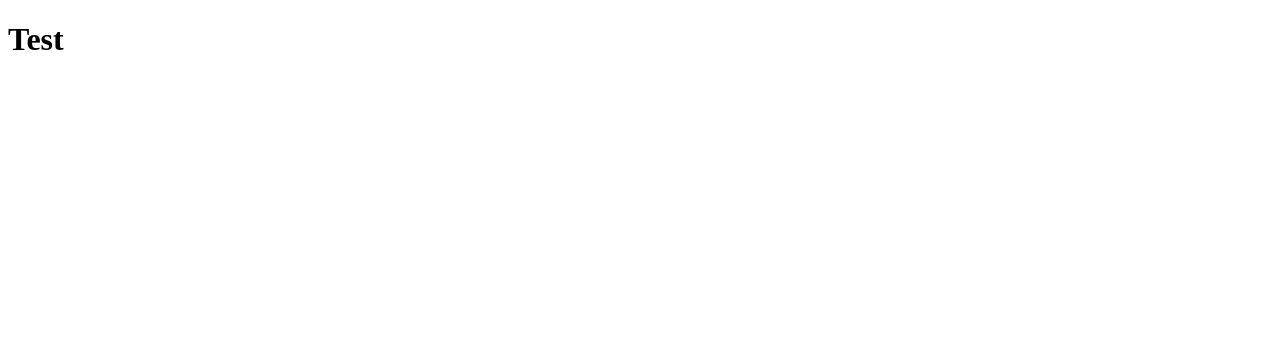
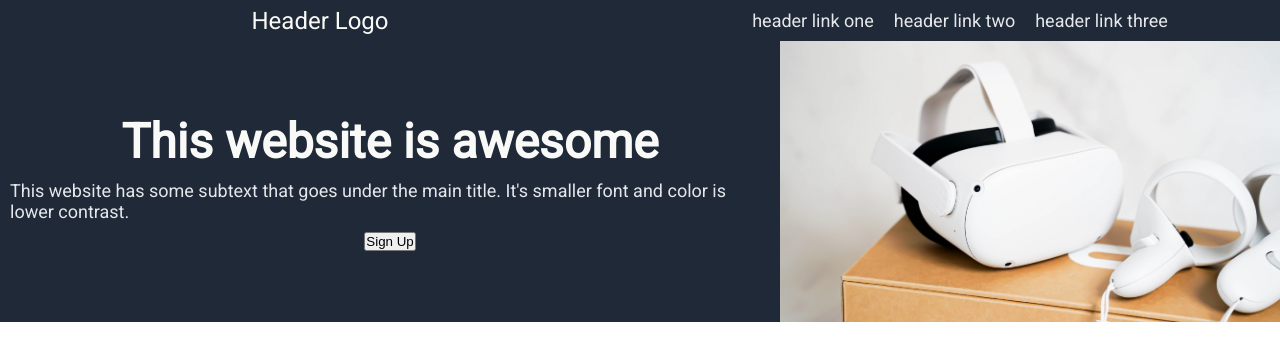
Before and after one commit to tkimbro24/odin-landing-page, a plain HTML site: page index.html in a window 1280 px wide. Drawn offline with Linux system fonts and the light colour scheme; files that its build step writes are made by us from their sources.

Commit message:
working with the first section

```diff
--- a/css/styles.css
+++ b/css/styles.css
@@ -0,0 +1,59 @@
+@import url('https://fonts.googleapis.com/css2?family=Roboto&display=swap');
+
+*{
+    margin: 0;
+    padding: 0;
+}
+
+body{
+    font-family: 'Roboto', sans-serif;
+}
+.first-section{
+   background-color: #1f2937;
+}
+
+#header-logo{
+    font-size: 24px;
+    color: #f9faf8;
+}
+
+.header-link{
+    font-size: 18px;
+    color: #e5e7eb;
+    margin: 10px;
+}
+
+.navbar{
+    display: flex;
+    flex-direction: row;
+}
+
+ul{
+    display: flex;
+    flex-direction: row;
+}
+
+.navbar-left,.navbar-right{
+    display: flex;
+    width: 50%;
+    justify-content: center;
+    align-items: center;
+}
+
+h1{
+    font-size: 48px;
+    font-weight: bolder;
+color: #f9faf8;
+}
+
+.content{
+    display: flex;
+    flex-direction: row;
+}
+
+.content-left,.content-right{
+    display: flex;
+    justify-content: center;
+    align-items: center;
+    flex-direction: column;
+}
--- a/index.html
+++ b/index.html
@@ -2,9 +2,32 @@
 <html>
     <head>
         <title>Landing Page</title>
-        <link rel="stylesheet" href="styles.css">
+        <link rel="stylesheet" href="css/styles.css">
     </head>
     <body>
-        <h1>Test</h1>
+        <div class="first-section">
+            <div class="navbar">
+                <div class="navbar-left">
+                    <p id="header-logo">Header Logo</p>
+                </div>
+                <div class="navbar-right">
+                    <ul style="list-style-type:none;">
+                    <li class="header-link">header link one</li>
+                    <li class="header-link">header link two</li>
+                    <li class="header-link">header link three</li>
+                    </ul>
+                </div>
+            </div>
+            <div class="content">
+                <div class="content-left">
+                    <h1>This website is awesome</h1>
+                    <p class="header-link">This website has some subtext that goes under the main title. It's smaller font and color is lower contrast.</p>
+                    <button type="button" class="sign-up-first-section">Sign Up</button>
+                </div>
+                <div class="content-right">
+                    <img src="img/vr-headset.jpg" alt="virtual reality headset with controllers" width="500px">
+                </div>
+            </div>
+        </div>
     </body>
 </html>
```
Also changed, not shown: img/vr-headset.jpg (added).
